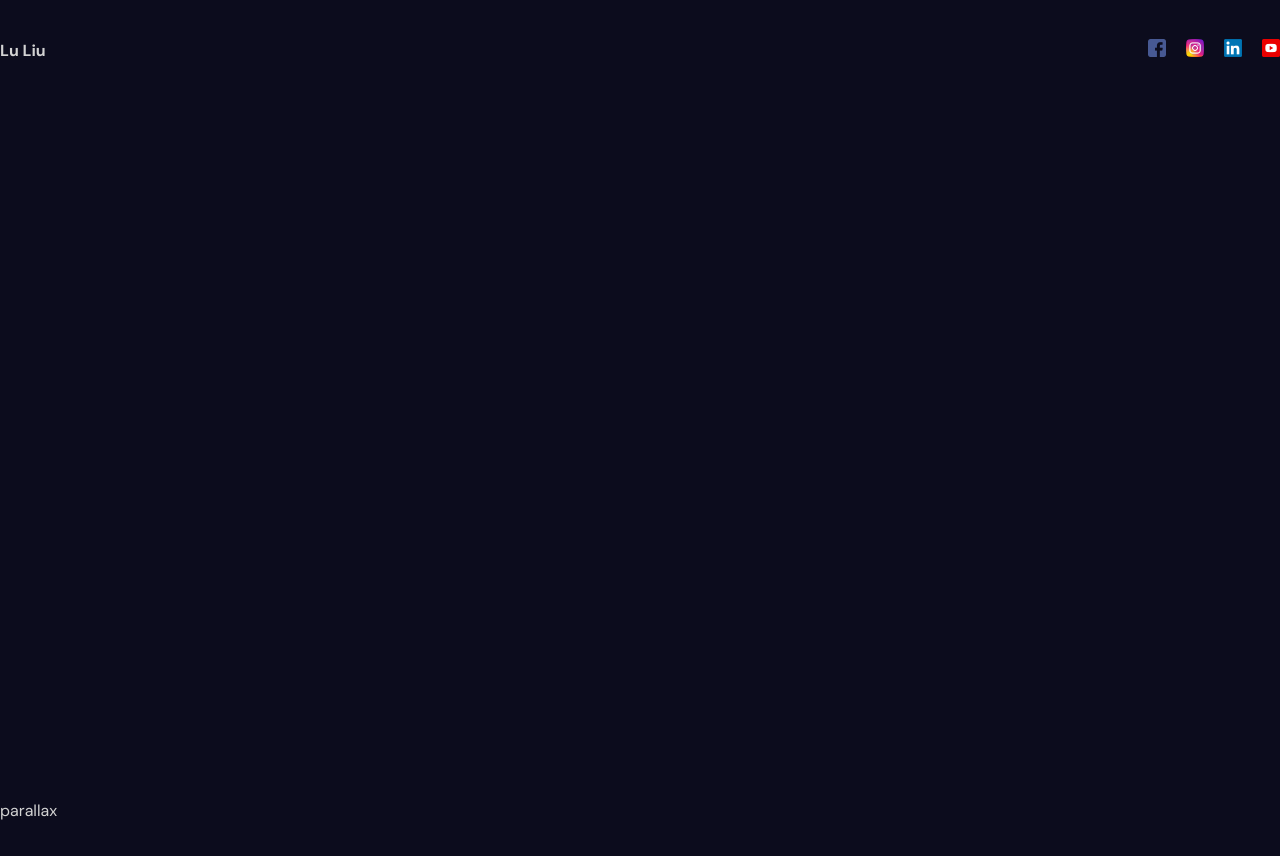
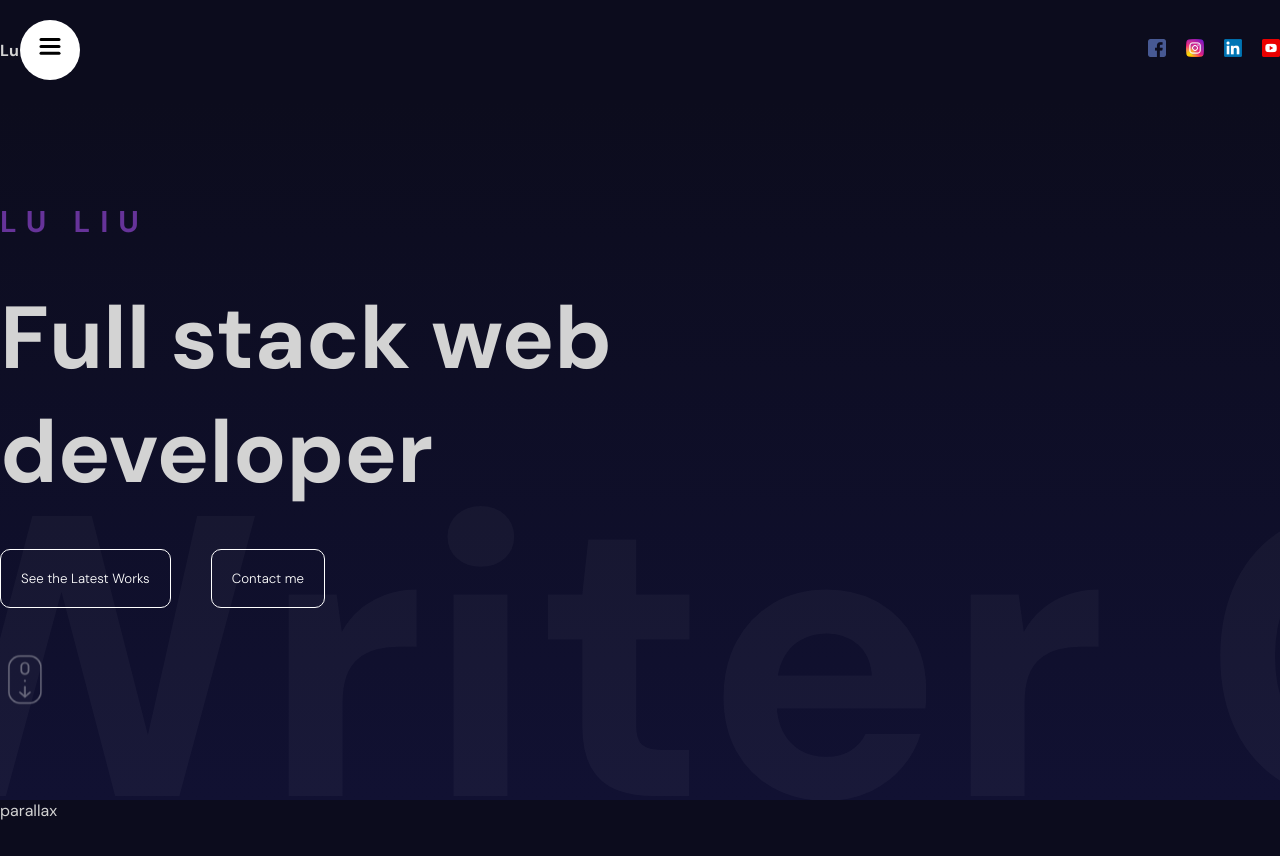
Before and after one commit to LULIU-9/portfolio, a React (Vite) app: page / in a window 1280 px wide. Shown: the top 856 px of the page. Built offline with nearby package versions, Linux system fonts and the light colour scheme.

Commit message:
feat: implement navbar sidebar && hero section

```diff
--- a/package.json
+++ b/package.json
@@ -10,6 +10,7 @@
     "preview": "vite preview"
   },
   "dependencies": {
+    "framer-motion": "^10.16.4",
     "react": "^18.2.0",
     "react-dom": "^18.2.0",
     "sass": "^1.68.0"
--- a/src/App.jsx
+++ b/src/App.jsx
@@ -1,11 +1,13 @@
 import "./app.scss";
+import Hero from "./components/hero/Hero";
 import Navbar from "./components/navbar/Navbar";
 
 const App = () => {
   return (
     <div>
-      <section>
+      <section id="Homepage">
         <Navbar />
+        <Hero />
       </section>
       <section>parallax</section>
       <section>services</section>
--- /dev/null
+++ b/src/components/hero/Hero.jsx
@@ -0,0 +1,83 @@
+import "./hero.scss";
+import { motion } from "framer-motion";
+
+const textVariants = {
+  initial: {
+    x: -500,
+    opacity: 0,
+  },
+  animate: {
+    x: 0,
+    opacity: 1,
+    transition: {
+      duration: 1,
+      staggerChildren: 0.1,
+    },
+  },
+  scrollButton: {
+    opacity: 0,
+    y: 10,
+    transition: {
+      duration: 2,
+      repeat: Infinity,
+    },
+  },
+};
+const sliderVariants = {
+  initial: {
+    x: 0,
+  },
+  animate: {
+    x: "-220%",
+    transition: {
+      repeat: Infinity,
+      repeatType: "mirror",
+      duration: 20,
+    },
+  },
+};
+
+const Hero = () => {
+  return (
+    <div className="hero">
+      <div className="wrapper">
+        <motion.div
+          className="textContainer"
+          variants={textVariants}
+          initial="initial"
+          animate="animate"
+        >
+          <motion.h2 variants={textVariants}>LU LIU</motion.h2>
+          <motion.h1 variants={textVariants}>
+            Full stack web developer
+          </motion.h1>
+          <motion.div className="buttons" variants={textVariants}>
+            <motion.button variants={textVariants}>
+              See the Latest Works
+            </motion.button>
+            <motion.button variants={textVariants}>Contact me</motion.button>
+          </motion.div>
+          <motion.img
+            variants={textVariants}
+            animate="scrollButton"
+            src="/scroll.png"
+            alt=""
+          />
+        </motion.div>
+      </div>
+
+      <motion.div
+        className="slidingTextContainer"
+        variants={sliderVariants}
+        initial="initial"
+        animate="animate"
+      >
+        Writer Content Creator Influencer
+      </motion.div>
+
+      <div className="imgContainer">{/* <img src="/hero.png" alt="" /> */}</div>
+    </div>
+  );
+};
+
+export default Hero;
--- /dev/null
+++ b/src/components/hero/hero.scss
@@ -0,0 +1,66 @@
+.hero{
+    height: calc(100vh - 100px);
+    background: linear-gradient(180deg,#0c0c1d, #111132);
+    overflow: hidden;
+    position: relative;
+
+    .wrapper{
+        max-width: 1366px;
+        height: 100%;
+        margin: auto;
+
+        .textContainer{
+            width: 50%;
+            height: 100%;
+            display: flex;
+            flex-direction: column;
+            justify-content: center;
+            gap: 40px;
+
+            h2{
+                font-size: 30px;
+                color:rebeccapurple;
+                letter-spacing: 10px;
+            }
+
+            .buttons{
+                display: flex;
+                gap:40px;
+                button{
+                    padding: 20px;
+                    border-radius: 10px;
+                    border: 1px solid white;
+                    background-color: transparent;
+                    color:white;
+                    cursor: pointer;
+                    font-weight: 300;
+
+                }
+            }
+
+            h1{
+                font-size: 88px;
+            }
+
+            img{
+                width: 50px;
+            }
+        }
+
+    }
+    .imgContainer{
+        position: absolute;
+        top:0;
+        right: 0;
+        height: 100%;
+    }
+    .slidingTextContainer{
+        position: absolute;
+        font-size: 50vh;
+        bottom: -120px;
+        white-space: nowrap;
+        color:#ffffff09;
+        width: 10%;
+        font-weight: bold;
+    }
+}
--- a/src/components/navbar/Navbar.jsx
+++ b/src/components/navbar/Navbar.jsx
@@ -1,12 +1,20 @@
+import Sidebar from "../sidebar/Sidebar";
 import "./navbar.scss";
+import { motion } from "framer-motion";
 
 const Navbar = () => {
   return (
     <div className="navbar">
-      {/*sidebar*/}
+      <Sidebar />
 
       <div className="wrapper">
-        <span>Lu Liu</span>
+        <motion.span
+          initial={{ opacity: 0, scale: 0.5 }}
+          animate={{ opacity: 1, scale: 1 }}
+          transition={{ duration: 0.5 }}
+        >
+          Lu Liu
+        </motion.span>
         <div className="social">
           <a href="">
             <img src="/facebook.png" alt="" />
--- /dev/null
+++ b/src/components/sidebar/Sidebar.jsx
@@ -0,0 +1,38 @@
+import { useState } from "react";
+import { motion } from "framer-motion";
+import Links from "./links/Links";
+import "./sidebar.scss";
+import ToggleButton from "./toggleButton/ToggleButton";
+const variants = {
+  open: {
+    clipPath: "circle(1200px at 50px 50px)",
+    transition: {
+      type: "spring",
+      stiffness: 20,
+    },
+  },
+  closed: {
+    clipPath: "circle(30px at 50px 50px)",
+    transition: {
+      delay: 0.5,
+      type: "spring",
+      stiffness: 400,
+      damping: 40,
+    },
+  },
+};
+
+const Sidebar = () => {
+  const [open, setOpen] = useState(false);
+
+  return (
+    <motion.div className="sidebar" animate={open ? "open" : "closed"}>
+      <motion.div className="bg" variants={variants}>
+        <Links />
+      </motion.div>
+      <ToggleButton setOpen={setOpen} />
+    </motion.div>
+  );
+};
+
+export default Sidebar;
--- /dev/null
+++ b/src/components/sidebar/links/Links.jsx
@@ -0,0 +1,47 @@
+import { motion } from "framer-motion";
+import "../sidebar.scss";
+
+const variants = {
+  open: {
+    transition: {
+      staggerChildren: 0.1,
+    },
+  },
+  closed: {
+    transition: {
+      staggerChildren: 0.05,
+      staggerDirection: -1,
+    },
+  },
+};
+
+const itemVariants = {
+  open: {
+    y: 0,
+    opacity: 1,
+  },
+  closed: {
+    y: 50,
+    opacity: 0,
+  },
+};
+const Links = () => {
+  const links = ["Homepage", "Services", "Projects", "Contact", "About"];
+  return (
+    <motion.div className="links" variants={variants}>
+      {links.map((link) => (
+        <motion.a
+          href={`#${link}`}
+          key={link}
+          variants={itemVariants}
+          whileHover={{ scale: 1.1 }}
+          whileTap={{ scale: 0.95 }}
+        >
+          {link}
+        </motion.a>
+      ))}
+    </motion.div>
+  );
+};
+
+export default Links;
--- /dev/null
+++ b/src/components/sidebar/sidebar.scss
@@ -0,0 +1,44 @@
+.sidebar{
+    display: flex;
+    flex-direction: column;
+    align-items: center;
+    justify-content: center;
+    background-color: white;
+    color: black;
+
+    .bg{
+        position: fixed;
+        top:0;
+        left: 0;
+        bottom: 0;
+        width: 400px;
+        background: white;
+        .links{
+            position: absolute;
+            width: 100%;
+            height: 100%;
+            display: flex;
+            flex-direction: column;
+            align-items: center;
+            justify-content: center;
+            gap:20px;
+
+            a{
+                font-size: 40px;
+            }
+        }
+    }
+    button{
+
+        width: 50px;
+        height: 50px;
+        border-radius: 50%;
+        position: fixed;
+        top:25px;
+        left: 25px;
+        background-color: transparent;
+        border: none;
+        cursor: pointer;
+
+    }
+}
--- /dev/null
+++ b/src/components/sidebar/toggleButton/ToggleButton.jsx
@@ -0,0 +1,40 @@
+import { motion } from "framer-motion";
+
+const ToggleButton = ({ setOpen }) => {
+  return (
+    <button onClick={() => setOpen((prev) => !prev)}>
+      <svg width="23" height="23" viewBox="0 0 23 23">
+        <motion.path
+          strokeWidth="3"
+          stroke="black"
+          strokeLinecap="round"
+          variants={{
+            closed: { d: "M 2 2.5 L 20 2.5" },
+            open: { d: "M 3 16.5 L 17 2.5" },
+          }}
+        />
+        <motion.path
+          strokeWidth="3"
+          stroke="black"
+          strokeLinecap="round"
+          d="M 2 9.423 L 20 9.423"
+          variants={{
+            closed: { opacity: 1 },
+            open: { opacity: 0 },
+          }}
+        />
+        <motion.path
+          strokeWidth="3"
+          stroke="black"
+          strokeLinecap="round"
+          variants={{
+            closed: { d: "M 2 16.346 L 20 16.346" },
+            open: { d: "M 3 2.5 L 17 16.346" },
+          }}
+        />
+      </svg>
+    </button>
+  );
+};
+
+export default ToggleButton;
```
Also changed, not shown: 1 other file (tests, documents, lock files or other folders).
